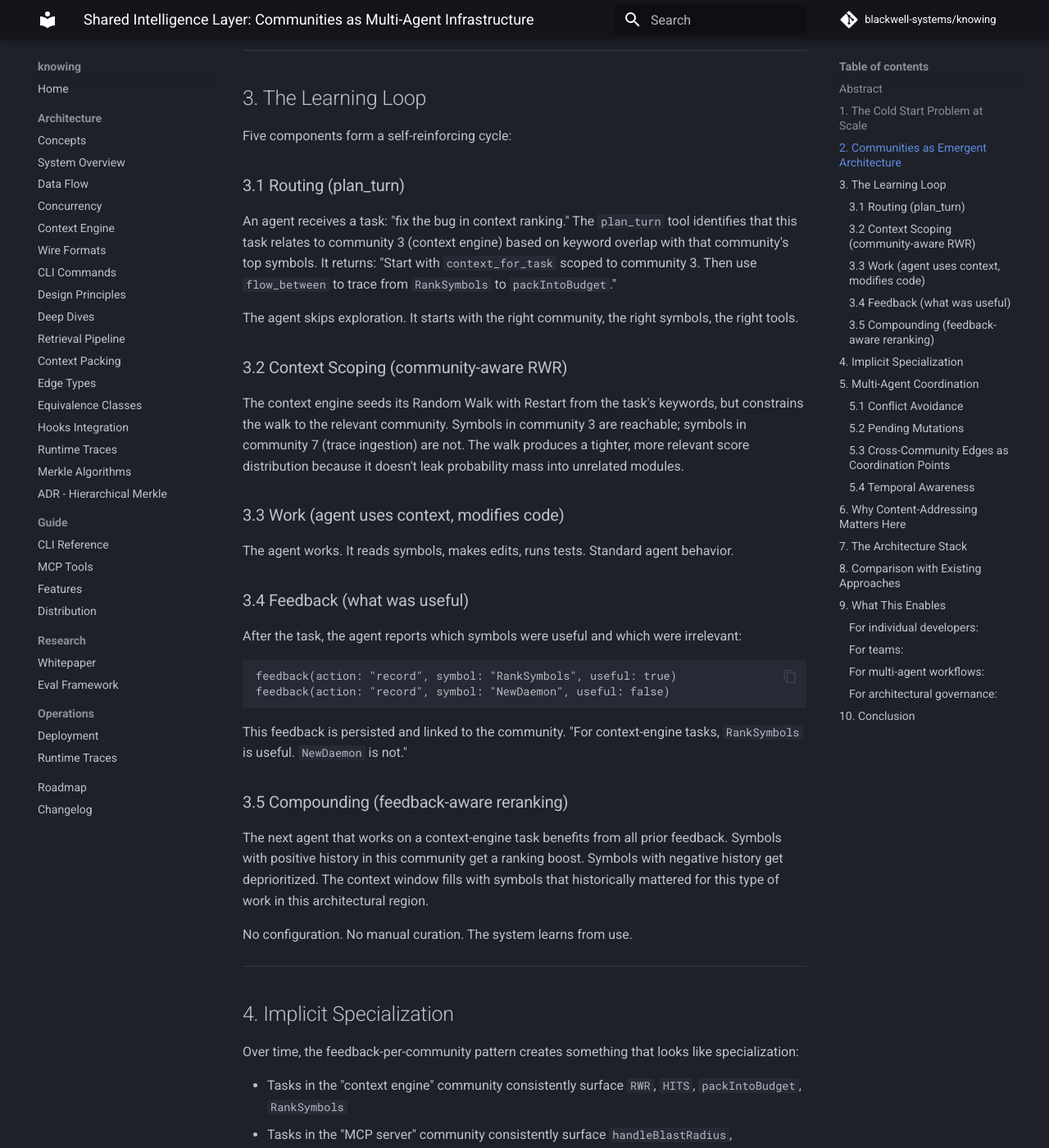
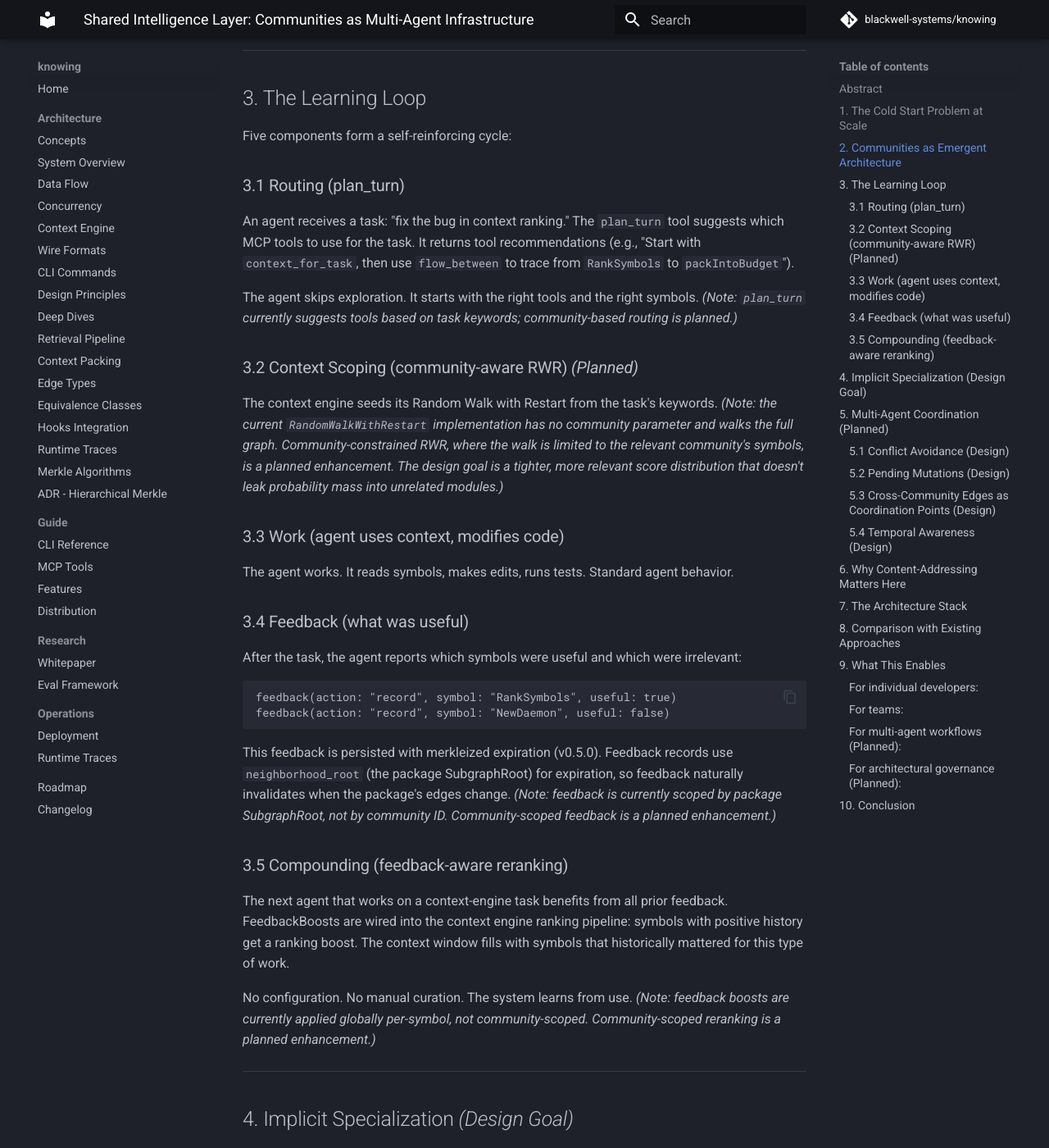
Before and after one commit to blackwell-systems/knowing, an MkDocs documentation site: the page built from docs/research/whitepapers/shared-intelligence-layer.md, in a window 1280 px wide and 1400 px high, scrolled down 1486 px. Shown: the whole window at 82% size. Built offline with MkDocs 1.6.1 and Material for MkDocs 9.7.7, drawn with Linux system fonts in a browser that asks for light colours; comment, search, counter and statistics services are not loaded; some of the changed text lies outside the part shown.

Commit message:
fix: align whitepapers with actual implementation
whitepaper.md: NodeHash uses repoURL not repoHash, SubgraphRoot uses
BuildMerkleTree not flat SHA-256, PackRoot excludes snapshotRoot,
benchmark numbers updated (281x diff, 13.1K edges, 2,611 nodes),
hierarchical build is now faster not slower.

shared-intelligence-layer.md: mark community-scoped feedback, constrained
RWR, multi-agent coordination as (Planned). Feedback actually uses package
SubgraphRoot not community IDs. Layer 3 is partially functional not fully.

eval-framework.md: baseline numbers updated (P@10 26.9%, R@10 50.8%,
MRR 0.46). Easy-tier regression noted as known issue.

gcf-wire-format.md: 22 tools -> 23 tools.

````diff
--- a/docs/research/whitepapers/shared-intelligence-layer.md
+++ b/docs/research/whitepapers/shared-intelligence-layer.md
@@ -42,13 +42,13 @@ Five components form a self-reinforcing cycle:
 
 ### 3.1 Routing (plan_turn)
 
-An agent receives a task: "fix the bug in context ranking." The `plan_turn` tool identifies that this task relates to community 3 (context engine) based on keyword overlap with that community's top symbols. It returns: "Start with `context_for_task` scoped to community 3. Then use `flow_between` to trace from `RankSymbols` to `packIntoBudget`."
+An agent receives a task: "fix the bug in context ranking." The `plan_turn` tool suggests which MCP tools to use for the task. It returns tool recommendations (e.g., "Start with `context_for_task`, then use `flow_between` to trace from `RankSymbols` to `packIntoBudget`").
 
-The agent skips exploration. It starts with the right community, the right symbols, the right tools.
+The agent skips exploration. It starts with the right tools and the right symbols. *(Note: `plan_turn` currently suggests tools based on task keywords; community-based routing is planned.)*
 
-### 3.2 Context Scoping (community-aware RWR)
+### 3.2 Context Scoping (community-aware RWR) *(Planned)*
 
-The context engine seeds its Random Walk with Restart from the task's keywords, but constrains the walk to the relevant community. Symbols in community 3 are reachable; symbols in community 7 (trace ingestion) are not. The walk produces a tighter, more relevant score distribution because it doesn't leak probability mass into unrelated modules.
+The context engine seeds its Random Walk with Restart from the task's keywords. *(Note: the current `RandomWalkWithRestart` implementation has no community parameter and walks the full graph. Community-constrained RWR, where the walk is limited to the relevant community's symbols, is a planned enhancement. The design goal is a tighter, more relevant score distribution that doesn't leak probability mass into unrelated modules.)*
 
 ### 3.3 Work (agent uses context, modifies code)
 
@@ -63,54 +63,58 @@ feedback(action: "record", symbol: "RankSymbols", useful: true)
 feedback(action: "record", symbol: "NewDaemon", useful: false)
 ```
 
-This feedback is persisted and linked to the community. "For context-engine tasks, `RankSymbols` is useful. `NewDaemon` is not."
+This feedback is persisted with merkleized expiration (v0.5.0). Feedback records use `neighborhood_root` (the package SubgraphRoot) for expiration, so feedback naturally invalidates when the package's edges change. *(Note: feedback is currently scoped by package SubgraphRoot, not by community ID. Community-scoped feedback is a planned enhancement.)*
 
 ### 3.5 Compounding (feedback-aware reranking)
 
-The next agent that works on a context-engine task benefits from all prior feedback. Symbols with positive history in this community get a ranking boost. Symbols with negative history get deprioritized. The context window fills with symbols that historically mattered for this type of work in this architectural region.
+The next agent that works on a context-engine task benefits from all prior feedback. FeedbackBoosts are wired into the context engine ranking pipeline: symbols with positive history get a ranking boost. The context window fills with symbols that historically mattered for this type of work.
 
-No configuration. No manual curation. The system learns from use.
+No configuration. No manual curation. The system learns from use. *(Note: feedback boosts are currently applied globally per-symbol, not community-scoped. Community-scoped reranking is a planned enhancement.)*
 
 ---
 
-## 4. Implicit Specialization
+## 4. Implicit Specialization *(Design Goal)*
 
-Over time, the feedback-per-community pattern creates something that looks like specialization:
+Over time, as community-scoped feedback is implemented, the feedback-per-community pattern will create something that looks like specialization:
 
-- Tasks in the "context engine" community consistently surface `RWR`, `HITS`, `packIntoBudget`, `RankSymbols`
-- Tasks in the "MCP server" community consistently surface `handleBlastRadius`, `requireStringArg`, `Server.registerTools`
-- Tasks in the "indexer" community consistently surface `ExtractWithPackage`, `BulkLoad`, `Register`
+- Tasks in the "context engine" community will consistently surface `RWR`, `HITS`, `packIntoBudget`, `RankSymbols`
+- Tasks in the "MCP server" community will consistently surface `handleBlastRadius`, `requireStringArg`, `Server.registerTools`
+- Tasks in the "indexer" community will consistently surface `ExtractWithPackage`, `BulkLoad`, `Register`
 
-Nobody programmed this. The graph discovered the communities. The agents discovered which symbols matter within each community. The two discoveries compound into a system that routes agents to the right context faster with each session.
+*(Note: today, feedback boosts are global per-symbol rather than community-scoped. The per-symbol feedback already compounds across sessions, just without community boundaries.)*
+
+The graph discovers the communities. Agents discover which symbols matter. When community-scoped feedback is complete, the two discoveries will compound into a system that routes agents to the right context faster with each session.
 
 This is collaborative filtering applied to code intelligence: "agents who worked on similar tasks in this community found these symbols useful."
 
 ---
 
-## 5. Multi-Agent Coordination
+## 5. Multi-Agent Coordination *(Planned)*
 
-Communities solve the coordination problem for parallel agents without a central scheduler:
+Communities provide the infrastructure for the coordination problem for parallel agents without a central scheduler. The following describes the design; these features are not yet implemented.
 
-### 5.1 Conflict Avoidance
+### 5.1 Conflict Avoidance *(Design)*
 
 Two agents working in the same community are likely to conflict (editing the same files, calling the same functions). Two agents in different communities are unlikely to conflict. Community membership becomes the scheduling primitive: assign at most one agent per community for parallel work.
 
-### 5.2 Pending Mutations
+### 5.2 Pending Mutations *(Design)*
 
 When an agent announces it's modifying symbols in community 3, other agents working in community 3 can see the pending changes. Agents in communities 5 and 7 ignore the notification entirely. Communities scope the "who needs to know?" question.
 
-### 5.3 Cross-Community Edges as Coordination Points
+### 5.3 Cross-Community Edges as Coordination Points *(Design)*
 
 The edges that span communities are API boundaries. When agent A modifies a function in community 3 that has callers in community 5, only the agent working in community 5 needs to be notified. The graph provides exact notification scoping: "symbol X was modified; it has callers in communities 5 and 8."
 
-### 5.4 Temporal Awareness
+### 5.4 Temporal Awareness *(Design)*
 
-By tracking community structure across snapshots, the system detects architectural drift:
+By tracking community structure across snapshots, the system could detect architectural drift:
 - A community splits: a module became too complex
 - Two communities merge: coupling increased
 - A symbol moves between communities: a refactor changed module boundaries
 
-Agents can be warned: "This file was recently moved from community 3 to community 5. Its callers in community 3 may need updating."
+Agents could be warned: "This file was recently moved from community 3 to community 5. Its callers in community 3 may need updating."
+
+*(Note: temporal community tracking across snapshots is not implemented. CommunityRoot computation currently uses SubgraphRoot over package sets, not community-specific sets.)*
 
 ---
 
@@ -118,8 +122,8 @@ Agents can be warned: "This file was recently moved from community 3 to communit
 
 The feedback loop requires trust: feedback recorded yesterday must still be valid today. Content-addressing provides this guarantee:
 
-- **Feedback is anchored to content-addressed symbols.** If a symbol is renamed, it gets a new hash. Old feedback naturally expires because it points at a hash that no longer exists in the current graph.
-- **Community membership is recomputable.** Run Louvain on any snapshot to get the community structure at that point in time. Feedback validity can be verified: "was this symbol in this community when the feedback was recorded?"
+- **Feedback is anchored to content-addressed symbols.** If a symbol is renamed, it gets a new hash. Old feedback naturally expires because it points at a hash that no longer exists in the current graph. Feedback uses merkleized expiration (v0.5.0): the `neighborhood_root` (package SubgraphRoot) invalidates feedback when surrounding code changes.
+- **Community membership is recomputable.** Run Louvain on any snapshot to get the community structure at that point in time. *(Note: feedback is not currently linked to community membership; it uses package SubgraphRoot for expiration.)*
 - **Staleness is detectable.** If the graph's Merkle root hasn't changed, all cached community structures and feedback mappings are still valid. One hash comparison, not a full recomputation.
 
 Without content-addressing, feedback accumulates indefinitely against mutable state, growing stale without detection. With it, feedback naturally decomposes as the codebase evolves: renamed symbols, restructured modules, and moved functions all invalidate their associated feedback through hash changes.
@@ -142,7 +146,7 @@ Each layer depends on the one below:
 - Communities need edge data (Layer 1)
 - The graph needs source analysis (Layer 0)
 
-The critical observation: **layers 0-2 are complete and operational.** Layer 3 is now functional (plan_turn + feedback + community-aware context). Layer 4 (multi-agent coordination) is the remaining work, and communities provide the infrastructure it needs.
+The critical observation: **layers 0-2 are complete and operational.** Layer 3 is partially functional: `plan_turn` (tool suggestion), `feedback` (recording with merkleized expiration), and FeedbackBoosts (wired into context engine ranking) are implemented. Community-scoped feedback and community-constrained RWR walks are not yet implemented. Layer 4 (multi-agent coordination) is entirely planned, and communities provide the infrastructure it will need.
 
 ---
 
@@ -154,9 +158,9 @@ The critical observation: **layers 0-2 are complete and operational.** Layer 3 i
 | Cursor context | Per-session embeddings | Server-side (opaque) | None |
 | CLAUDE.md files | Manual, project-wide | File (human-maintained) | None (flat text) |
 | Session memory (lean-ctx) | Per-session CCP | Cross-session facts | None |
-| **knowing communities** | Per-community feedback | Content-addressed, hash-anchored | Emergent (Louvain), temporal |
+| **knowing communities** | Per-package feedback (community-scoped: planned) | Content-addressed, hash-anchored | Emergent (Louvain) |
 
-The unique combination: learning that is both **persistent** (survives across sessions) and **architecturally scoped** (feedback in one community doesn't pollute another). No other system provides both.
+The unique combination: learning that is both **persistent** (survives across sessions via merkleized expiration) and **structurally scoped** (feedback expires when the package SubgraphRoot changes). Community-level scoping is a planned enhancement.
 
 ---
 
@@ -168,10 +172,10 @@ The unique combination: learning that is both **persistent** (survives across se
 ### For teams:
 "New engineers get effective context immediately because the system learned from 100 prior sessions what matters in each module."
 
-### For multi-agent workflows:
+### For multi-agent workflows *(Planned)*:
 "Five parallel agents self-coordinate by community. No central scheduler. No conflicts. Each agent's work makes the next agent smarter."
 
-### For architectural governance:
+### For architectural governance *(Planned)*:
 "We can see when modules are drifting apart, when coupling is increasing, and when refactors change community boundaries, all from the snapshot chain."
 
 ---
@@ -182,12 +186,16 @@ The progression from "code graph" to "shared intelligence layer" requires three
 
 1. **Content-addressed relationships** (trust: is this still valid?)
 2. **Emergent community structure** (scope: where does this apply?)
-3. **Persistent, community-scoped feedback** (learning: what works here?)
+3. **Persistent, structurally-scoped feedback** (learning: what works here?)
 
-Git proved that content-addressing makes source code trustworthy. GCF proved that graph-native wire formats make relationship data efficient for agents. Communities prove that emergent structure makes agent intelligence *compound*.
+Git proved that content-addressing makes source code trustworthy. GCF proved that graph-native wire formats make relationship data efficient for agents. Communities provide the emergent structure for agent intelligence to compound.
 
-The hidden insight: the graph is not a database to query. It is a substrate that agents collectively improve by using it. Each session deposits feedback. Each feedback record is scoped by community. Each community is discovered from the graph itself. The system teaches itself which code matters for which work, organized by boundaries no human declared.
+**What is implemented today:** Louvain community detection, label propagation, feedback recording with merkleized expiration (package SubgraphRoot), `plan_turn` tool suggestions, and FeedbackBoosts wired into the context engine ranking pipeline.
 
-Content-addressing solves the trust problem. GCF solves the consumption problem. Communities solve the learning problem.
+**What is planned:** Community-scoped feedback, community-constrained RWR walks, CommunityRoot computation over community-specific package sets, multi-agent coordination via communities, temporal community tracking (splits/merges across snapshots), and pending-mutation broadcasting.
 
-Together, they form a shared intelligence layer for software development.
+The hidden insight: the graph is not a database to query. It is a substrate that agents collectively improve by using it. Each session deposits feedback. Each feedback record is anchored to content-addressed symbols with structural expiration. Each community is discovered from the graph itself. As community-scoped feedback is completed, the system will teach itself which code matters for which work, organized by boundaries no human declared.
+
+Content-addressing solves the trust problem. GCF solves the consumption problem. Communities provide the infrastructure for the learning problem.
+
+Together, they form the foundation of a shared intelligence layer for software development.
````
Also changed, not shown: docs/research/eval-framework.md (+11 -9 lines), docs/research/whitepaper.md (+44 -43 lines), docs/research/whitepapers/gcf-wire-format.md (+1 -1 lines).
